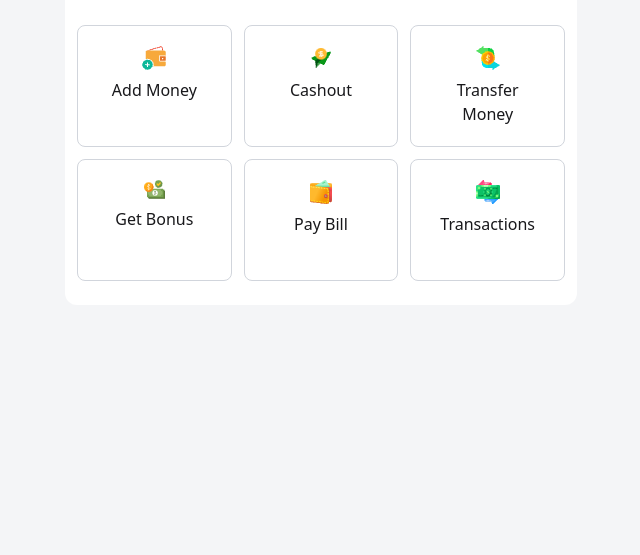
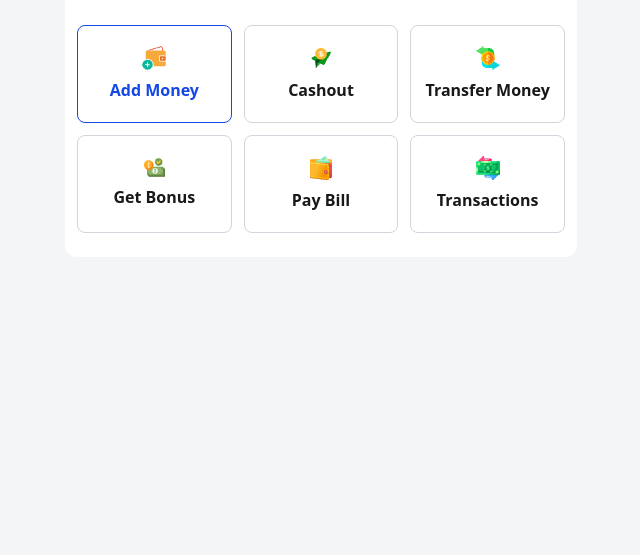
Before and after one commit to SubrotoKumar7/mobile-banking-app, a plain HTML site: page home.html in a window 1280 px wide. Shown: the part 245-800 px from the top of the page, without its empty margins (319-959 px from the left). Drawn offline with nearby package versions, Linux system fonts and the light colour scheme.

Commit message:
home screen design update

```diff
--- a/home.html
+++ b/home.html
@@ -22,7 +22,7 @@
                 </div>
             </div>
             <div>
-                <button class="btn font-medium text-gray-500"><i class="fa-solid fa-arrow-right-from-bracket rotate-180"></i> Log Out</button>
+                <button class="btn font-semibold text-gray-500"><i class="fa-solid fa-arrow-right-from-bracket rotate-180"></i> Log Out</button>
             </div>
         </div>
         <!-- welcome message -->
@@ -32,29 +32,29 @@
         </div>
         <!-- our services -->
         <div class="grid grid-cols-3 grid-rows-2 gap-3 px-3">
-            <div class="border border-gray-300 text-center p-5 rounded-lg">
+            <div class="border border-blue-700 text-blue-700 text-center p-5 rounded-lg flex justify-center items-center flex-col">
                 <img class="mx-auto mb-2" src="assets/wallet1.png" alt="wallet icon">
-                <p class="font-medium">Add Money</p>
+                <p class="font-semibold">Add Money</p>
             </div>
-            <div class="border border-gray-300 text-center p-5 rounded-lg">
+            <div class="border border-gray-300 text-center p-5 rounded-lg flex justify-center items-center flex-col">
                 <img class="mx-auto mb-2" src="assets/send1.png" alt="send icon">
-                <p class="font-medium">Cashout</p>
+                <p class="font-semibold">Cashout</p>
             </div>
-            <div class="border border-gray-300 text-center p-5 rounded-lg">
+            <div class="border border-gray-300 text-center p-5 rounded-lg flex justify-center items-center flex-col">
                 <img class="mx-auto mb-2" src="assets/money1.png" alt="money icon">
-                <p class="font-medium">Transfer Money</p>
+                <p class="font-semibold whitespace-nowrap">Transfer Money</p>
             </div>
-            <div class="border border-gray-300 text-center p-5 rounded-lg">
+            <div class="border border-gray-300 text-center p-5 rounded-lg flex justify-center items-center flex-col">
                 <img class="mx-auto mb-2" src="assets/bonus1.png" alt="bonus icon">
-                <p class="font-medium">Get Bonus</p>
+                <p class="font-semibold">Get Bonus</p>
             </div>
-            <div class="border border-gray-300 text-center p-5 rounded-lg">
+            <div class="border border-gray-300 text-center p-5 rounded-lg flex justify-center items-center flex-col">
                 <img class="mx-auto mb-2" src="assets/purse1.png" alt="purse icon">
-                <p class="font-medium">Pay Bill</p>
+                <p class="font-semibold">Pay Bill</p>
             </div>
-            <div class="border border-gray-300 text-center p-5 rounded-lg">
+            <div class="border border-gray-300 text-center p-5 rounded-lg flex justify-center items-center flex-col">
                 <img class="mx-auto mb-2" src="assets/transaction1.png" alt="transaction icon">
-                <p class="font-medium">Transactions</p>
+                <p class="font-semibold">Transactions</p>
             </div>
         </div>
     </div>
```
